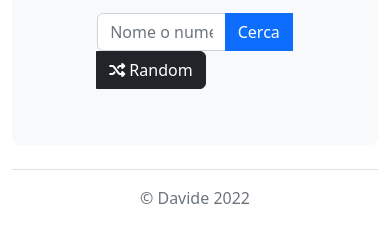
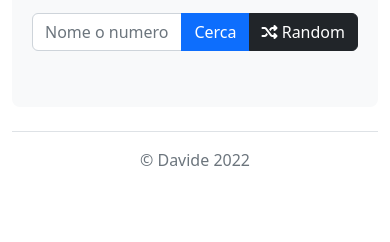
Before and after one commit to DavideFolk/Cerca-Pokemon, a plain HTML site: page index.html in a window 390 px wide. Shown: the part 210-452 px from the top of the page. Drawn offline with nearby package versions, Linux system fonts and the light colour scheme.

Commit message:
Add files via upload

```diff
--- a/style.css
+++ b/style.css
@@ -23,3 +23,9 @@ body {
 #immagine {
     height: 300px;
 }
+
+@media screen and (max-width: 600px) {
+    .cerca {
+        width: auto;
+    }
+}
```
